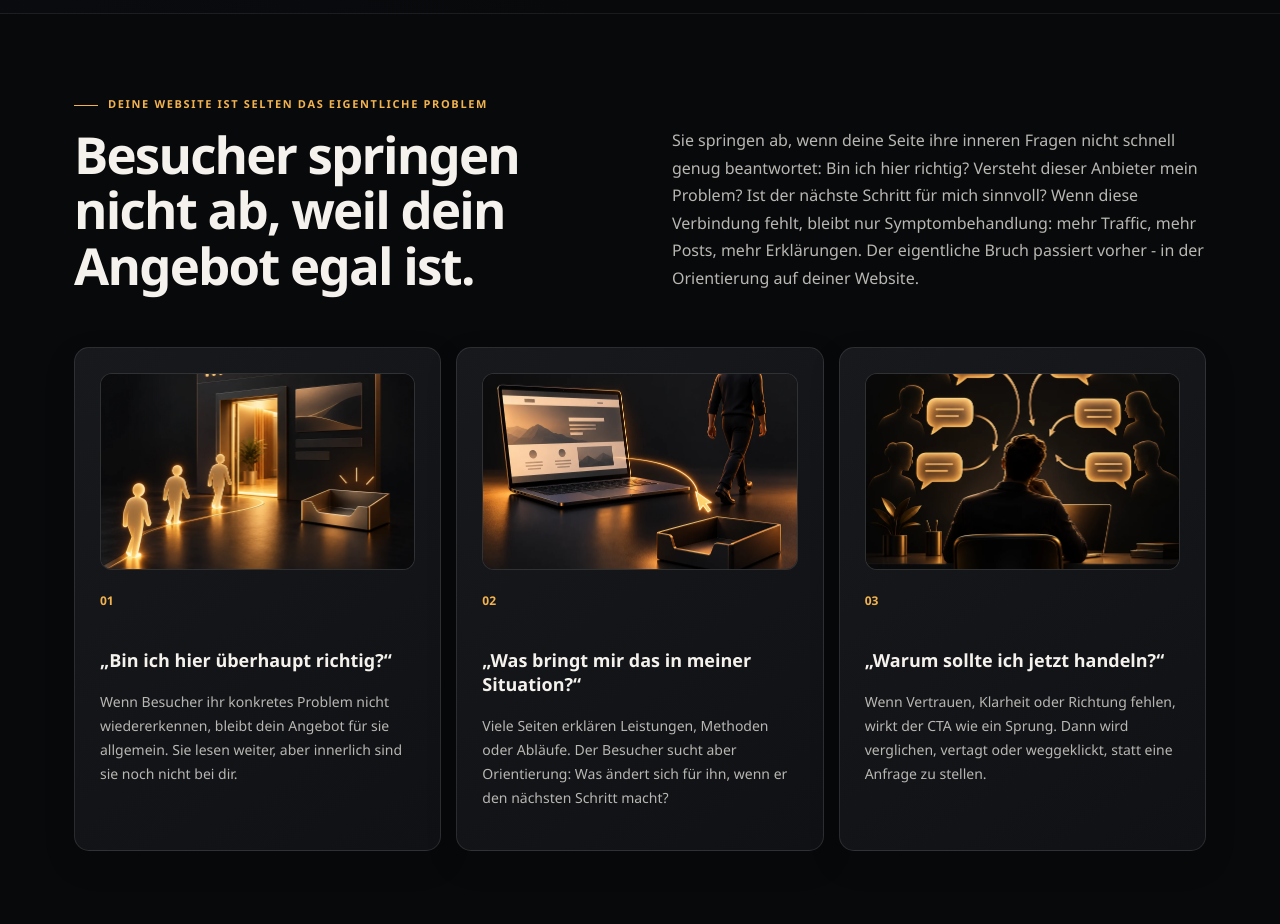
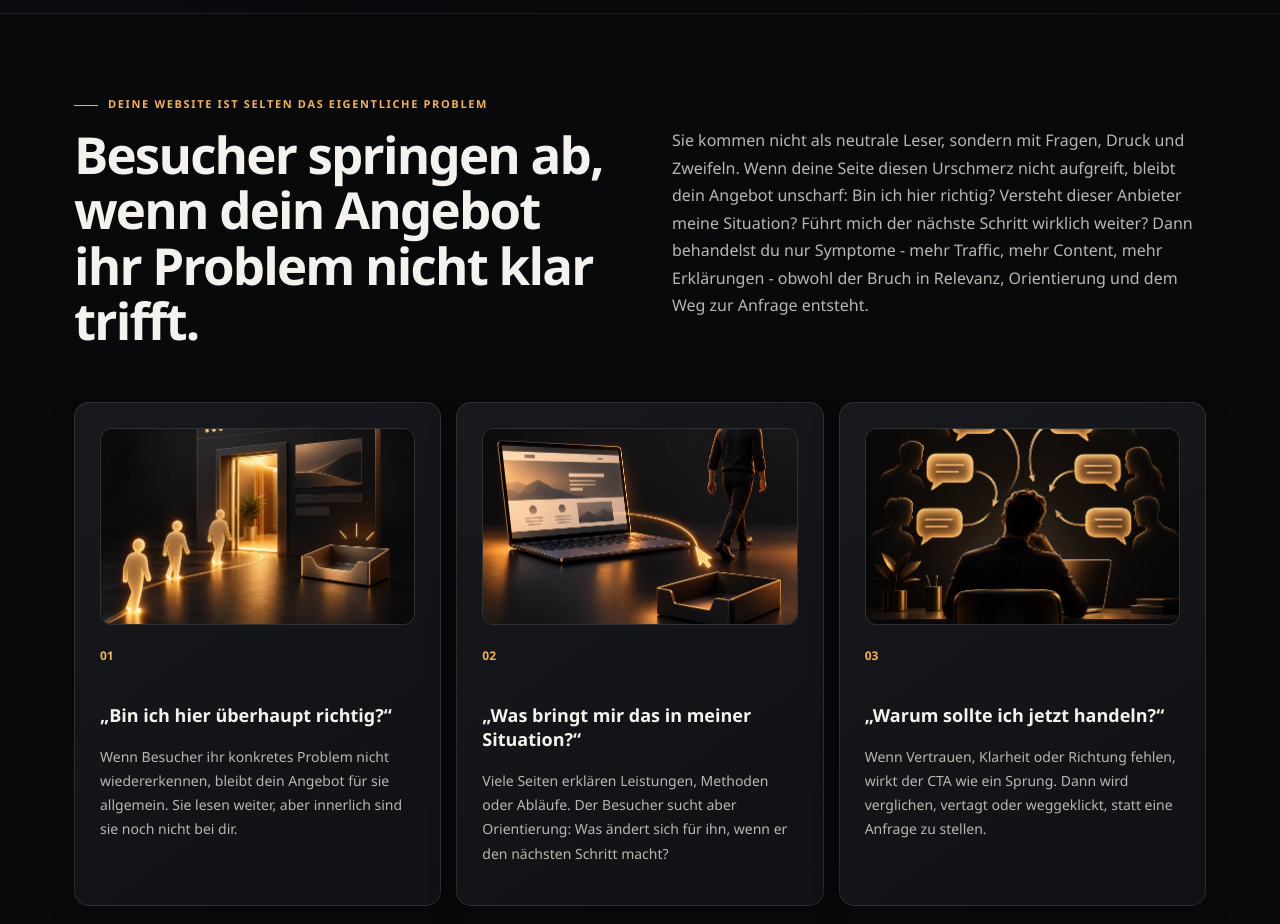
Before and after one commit to thomasech7-dot/webseite-roentgen, a React (Vite) app: page / in a window 1280 px wide. Shown: the part 880-1804 px from the top of the page. Built offline with nearby package versions, Linux system fonts and the light colour scheme.

Commit message:
Sharpen problem headline around offer clarity

```diff
--- a/src/main.tsx
+++ b/src/main.tsx
@@ -141,7 +141,7 @@ function Home() {
           </div>
         </section>
 
-        <Section id="problem" className="problemSection" eye="Deine Website ist selten das eigentliche Problem" title="Besucher springen nicht ab, weil dein Angebot egal ist." intro="Sie springen ab, wenn deine Seite ihre inneren Fragen nicht schnell genug beantwortet: Bin ich hier richtig? Versteht dieser Anbieter mein Problem? Ist der nächste Schritt für mich sinnvoll? Wenn diese Verbindung fehlt, bleibt nur Symptombehandlung: mehr Traffic, mehr Posts, mehr Erklärungen. Der eigentliche Bruch passiert vorher - in der Orientierung auf deiner Website.">
+        <Section id="problem" className="problemSection" eye="Deine Website ist selten das eigentliche Problem" title="Besucher springen ab, wenn dein Angebot ihr Problem nicht klar trifft." intro="Sie kommen nicht als neutrale Leser, sondern mit Fragen, Druck und Zweifeln. Wenn deine Seite diesen Urschmerz nicht aufgreift, bleibt dein Angebot unscharf: Bin ich hier richtig? Versteht dieser Anbieter meine Situation? Führt mich der nächste Schritt wirklich weiter? Dann behandelst du nur Symptome - mehr Traffic, mehr Content, mehr Erklärungen - obwohl der Bruch in Relevanz, Orientierung und dem Weg zur Anfrage entsteht.">
           <div className="grid3">
             <article className="card"><img className="problemImage" src={symptomEnquiries} alt="Besucher kommen auf eine Website, doch die Anfrage-Ablage bleibt leer" /><b>01</b><h3>„Bin ich hier überhaupt richtig?“</h3><p>Wenn Besucher ihr konkretes Problem nicht wiedererkennen, bleibt dein Angebot für sie allgemein. Sie lesen weiter, aber innerlich sind sie noch nicht bei dir.</p></article>
             <article className="card"><img className="problemImage" src={symptomVisitors} alt="Ein Besucher sieht sich eine Website an, ohne den Kontakt aufzunehmen" /><b>02</b><h3>„Was bringt mir das in meiner Situation?“</h3><p>Viele Seiten erklären Leistungen, Methoden oder Abläufe. Der Besucher sucht aber Orientierung: Was ändert sich für ihn, wenn er den nächsten Schritt macht?</p></article>
```
